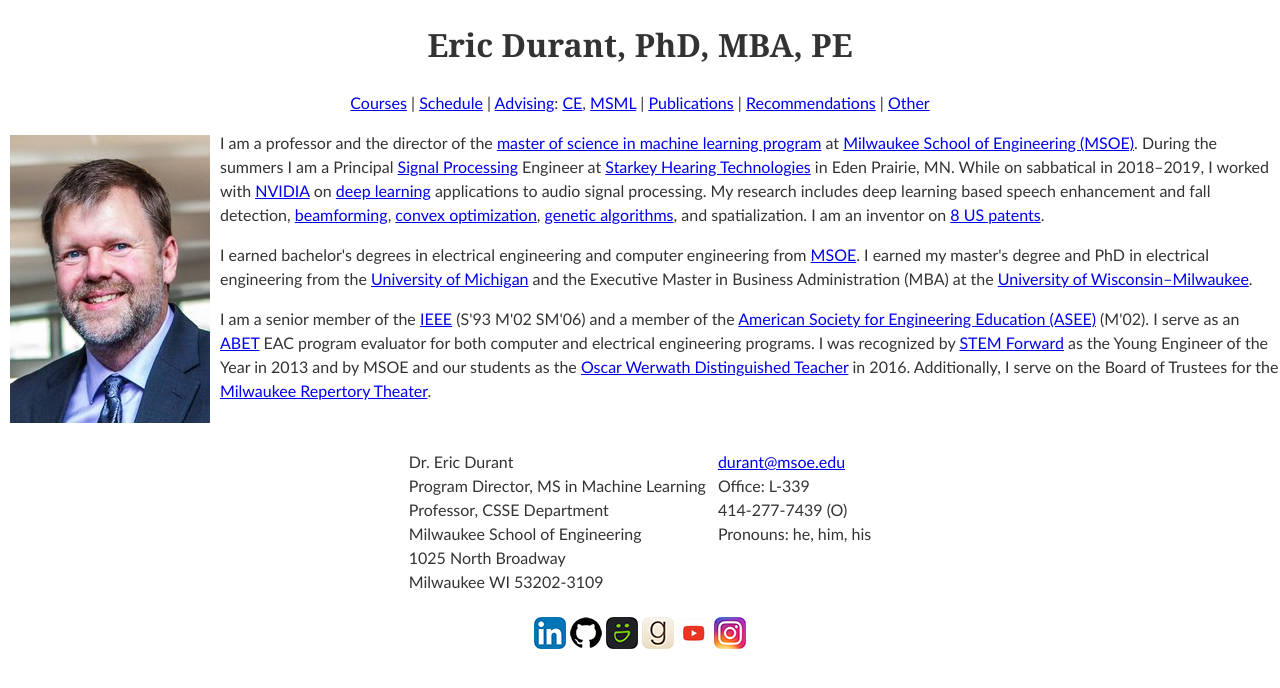
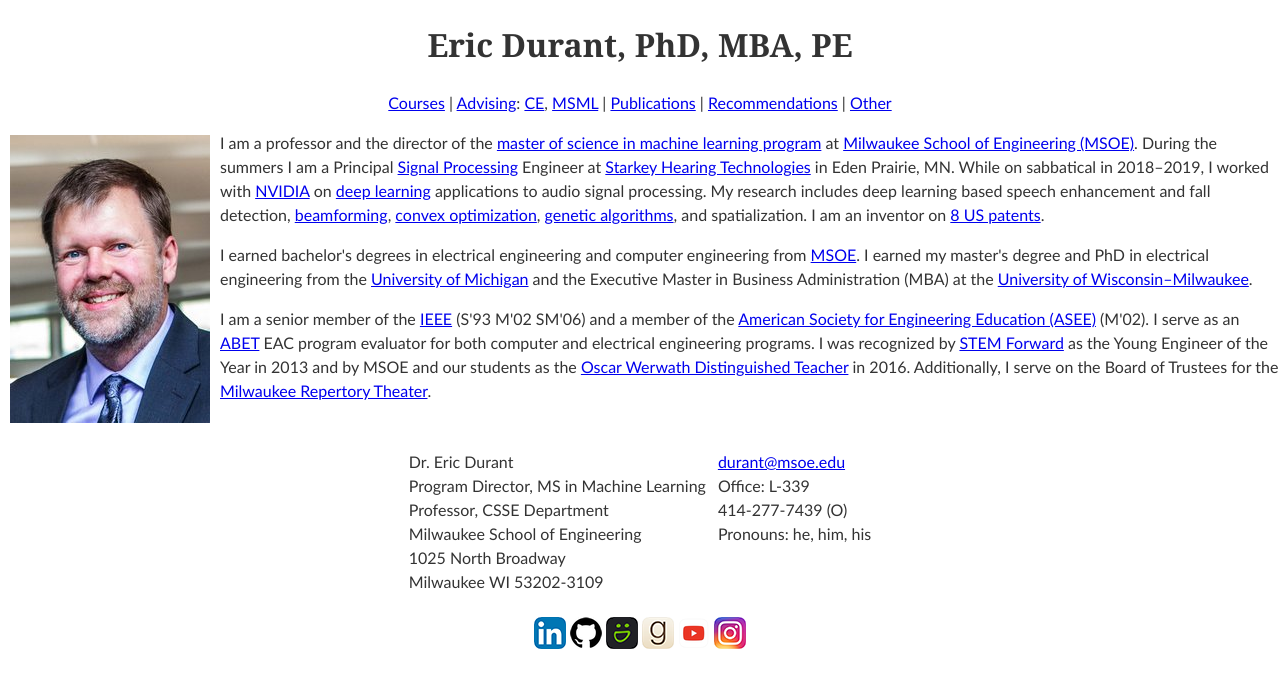
Before and after one commit to edurant/edurant.github.io, a Jekyll site: the page built from index.html, in a window 1280 px wide. Shown: the top 688 px of the page. Built offline with Jekyll 4.4.1, drawn with Linux system fonts in a browser that asks for light colours.

Commit message:
Homepage: rm schedule while on sabbatical

```diff
--- a/index.html
+++ b/index.html
@@ -16,7 +16,6 @@
 
 <div align="center">
     <p><a href="courses/">Courses</a>
-    | <a href="sched/su24.html">Schedule</a>
     | <a href="advising/durant.html">Advising</a>: <a href="advising/">CE</a>, <a href="advising/msml.html">MSML</a>
     | <a href="https://scholar.google.com/citations?user=FSlPi_wAAAAJ">Publications</a>
     | <a href="rec.html">Recommendations</a>
```
